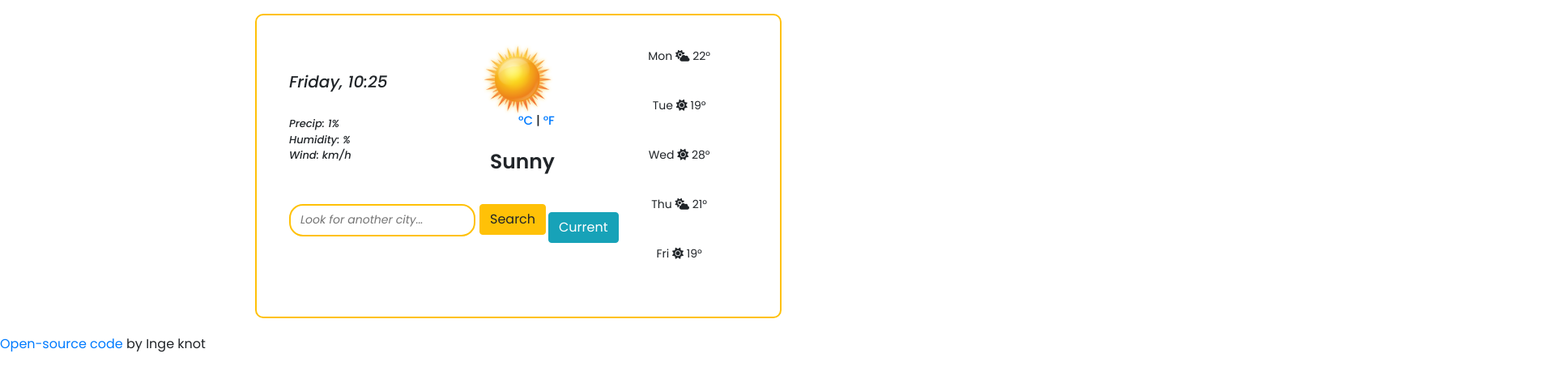
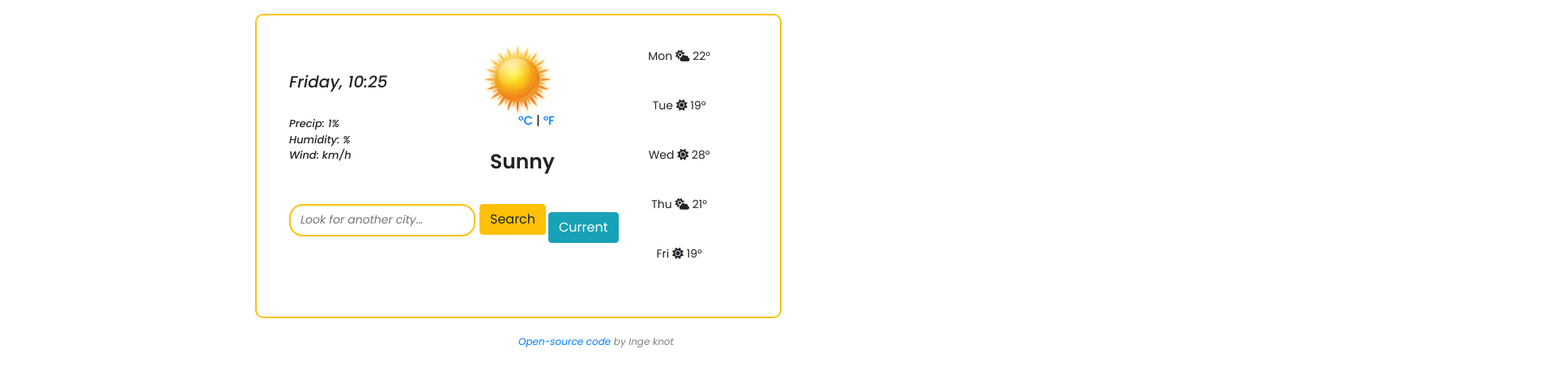
Before and after one commit to ingekn/Weather-App-Sketch, a plain HTML site: page index.html in a window 1280 px wide. Shown: the part 191-664 px from the top of the page at 81% size, 1920 px wide, since content can reach past the window. Drawn offline with nearby package versions, Linux system fonts and the light colour scheme; no server answers.

Commit message:
Update styles.css

```diff
--- a/src/styles.css
+++ b/src/styles.css
@@ -116,3 +116,10 @@ ul {
   font-weight: 400;
   text-align: center;
 }
+.closing-line {
+  position: relative;
+  right: -640px;
+  font-style: italic;
+  color: gray;
+  font-size: 12px;
+}
```
